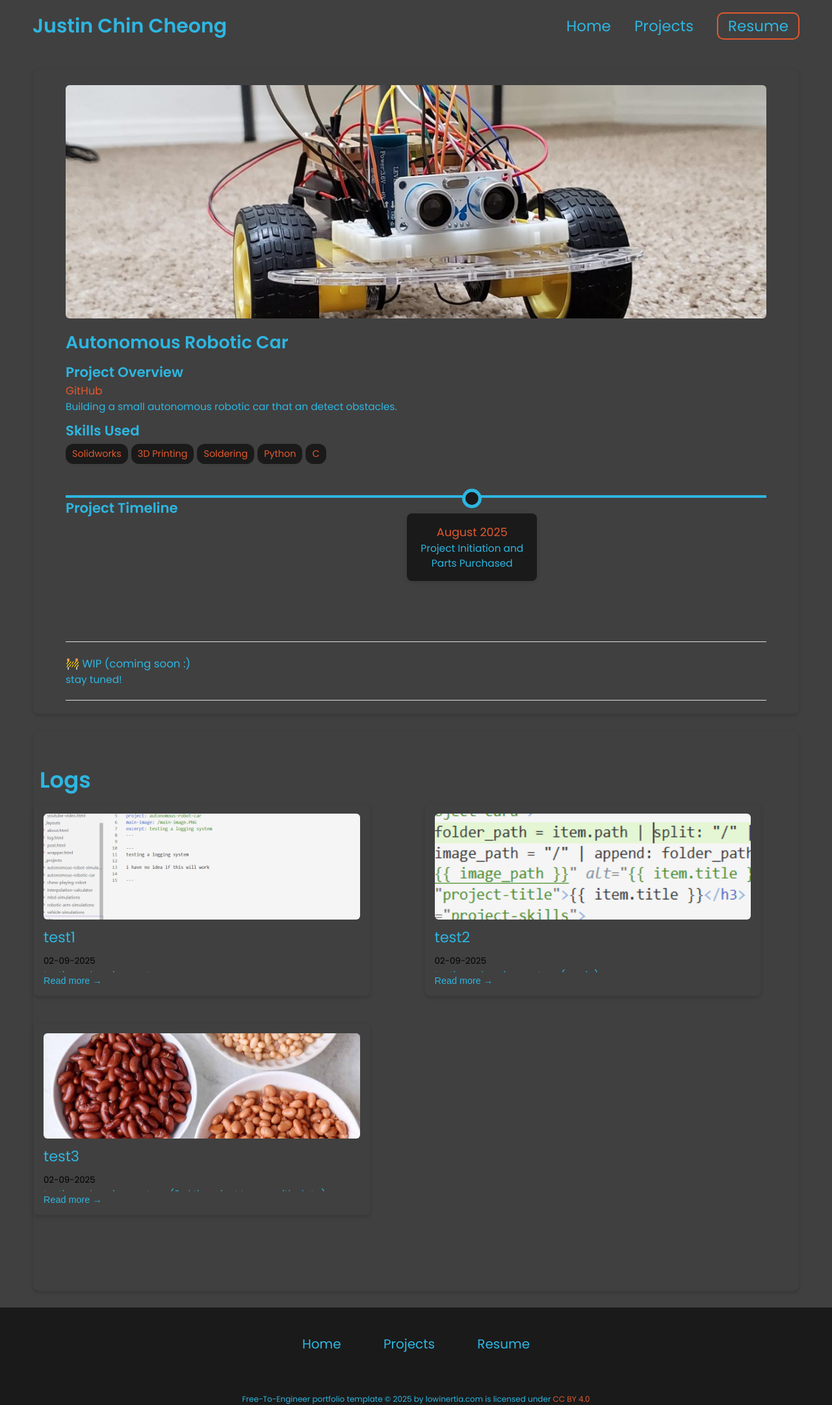
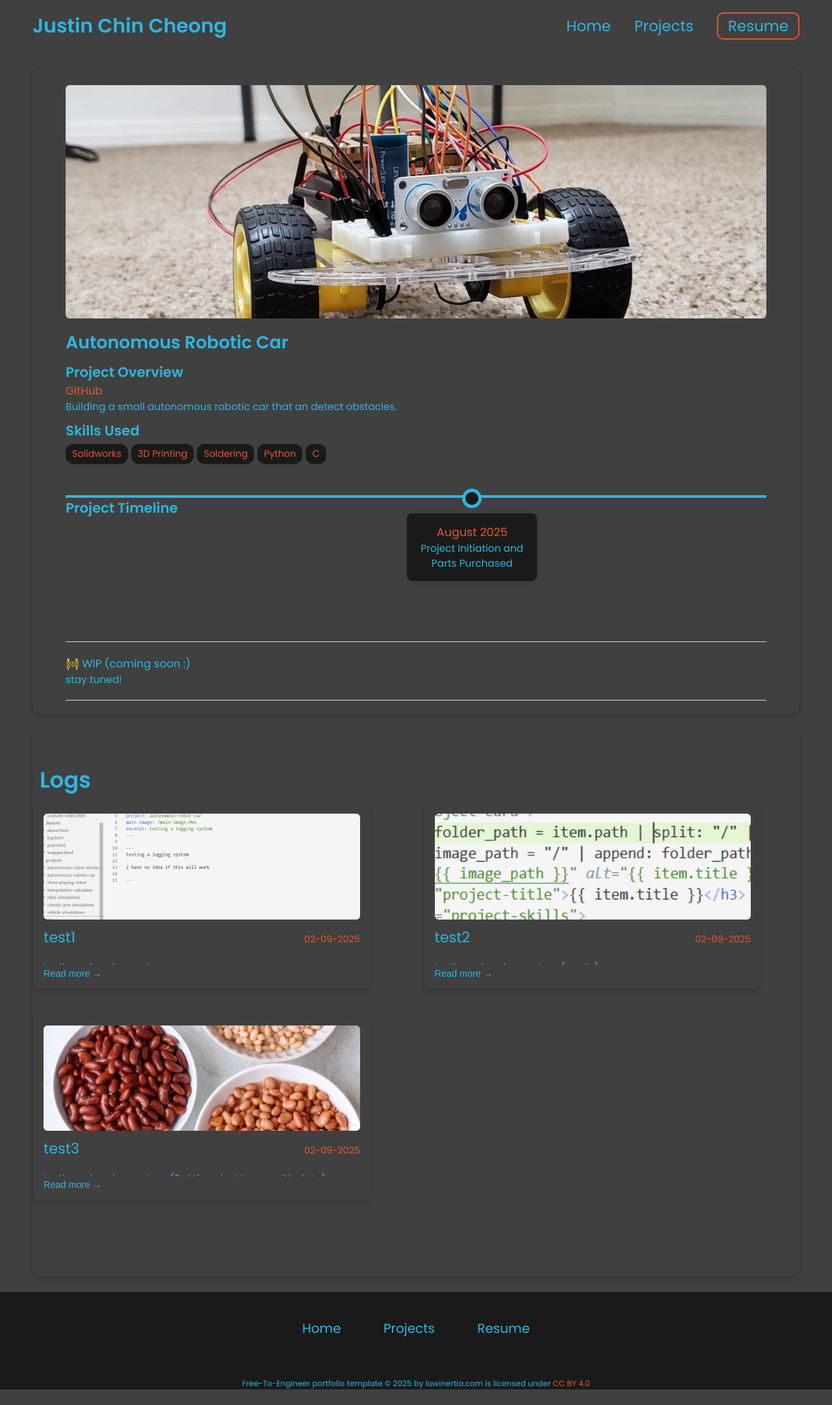
Before and after one commit to jcchincheong-bb/jcchincheong-bb.github.io, a Jekyll site: the page built from _projects/autonomous-robotic-car/index.md, in a window 1280 px wide. Shown: the whole page at 65% size. Built offline with Jekyll 4.4.1, drawn with Linux system fonts in a browser that asks for light colours; after the commit the page ends 2138 px from its top, so only the background shows below that.

Commit message:
Date Style Adjust
- made .log-date css class which has the link colour and is inline w/ the title

```diff
--- a/_includes/logs.html
+++ b/_includes/logs.html
@@ -11,8 +11,12 @@
                 {% assign folder_path = item.path | split: "/" | slice: 0, 3 | join: "/" %}
                 {% assign image_path = "/" | append: folder_path | append: item['main-image'] %}
                 <img src="{{ image_path }}" alt="{{ item.title }} image">
-                <h3 class="log-title">{{ item.title }}</h3>
-                <small>{{ item.date | date: "%d-%m-%Y" }}</small>
+
+                <div class="log-header">
+                    <h3 class="log-title">{{ item.title }}</h3>
+                    <small class="log-date">{{ item.date | date: "%d-%m-%Y" }}</small>
+                </div>
+
                 <p class="log-excerpt">{{ item.excerpt }}</p>
                 <button class="read-more">Read more →</button>
             </div>
--- a/css/styles.css
+++ b/css/styles.css
@@ -850,6 +850,12 @@ footer p {
     margin-bottom: 10px;
 }
 
+.log-card .log-header {
+    display: flex;
+    justify-content: space-between;
+    align-items: baseline;
+    margin-bottom: 0.5em;
+}
 
 .log-card .log-title {
     font-size: 1.4em;
@@ -872,6 +878,13 @@ footer p {
     word-break: break-word;
     line-height: 1.5;
     max-height: calc(1.5em * 4);
+}
+
+.log-card .log-date {
+    font-size: 0.9em;
+    color: var(--link-color);
+    margin-left: 1em;
+    white-space: nowrap;  /* to prevent wrapping */
 }
 
 .log-card .read-more {
```
